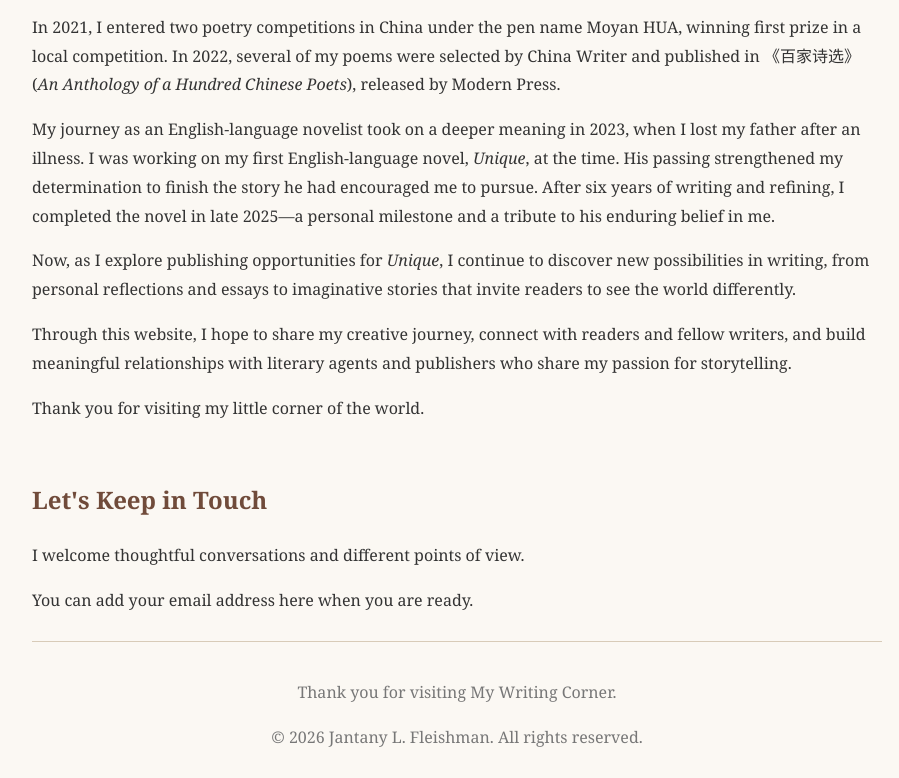
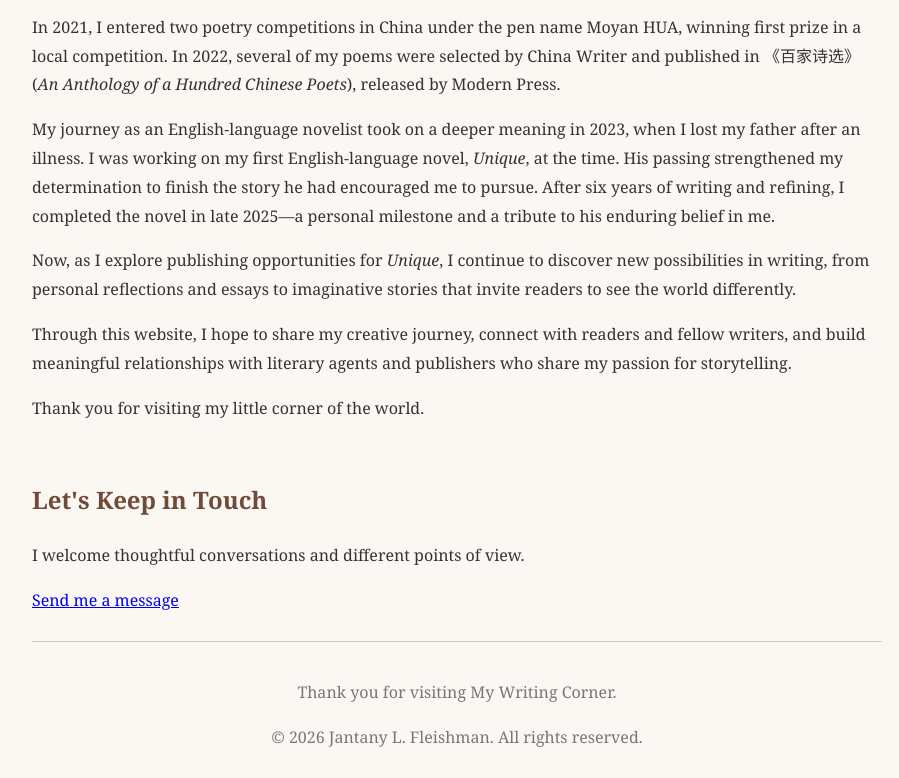
Before and after one commit to Jantany/Jantany.github.io, a plain HTML site: page index.html in a window 1280 px wide. Shown: the part 877-1655 px from the top of the page, without its empty margins (183-1082 px from the left). Drawn offline with Linux system fonts and the light colour scheme.

Commit message:
Update index.html

```diff
--- a/index.html
+++ b/index.html
@@ -103,7 +103,9 @@ nav {
   <section id="contact">
     <h2>Let's Keep in Touch</h2>
     <p>I welcome thoughtful conversations and different points of view.</p>
-    <p>You can add your email address here when you are ready.</p>
+    <p>
+  <a href="https://formspree.io/f/xzerooqn">Send me a message</a>
+</p>
   </section>
 
   <footer>
```
